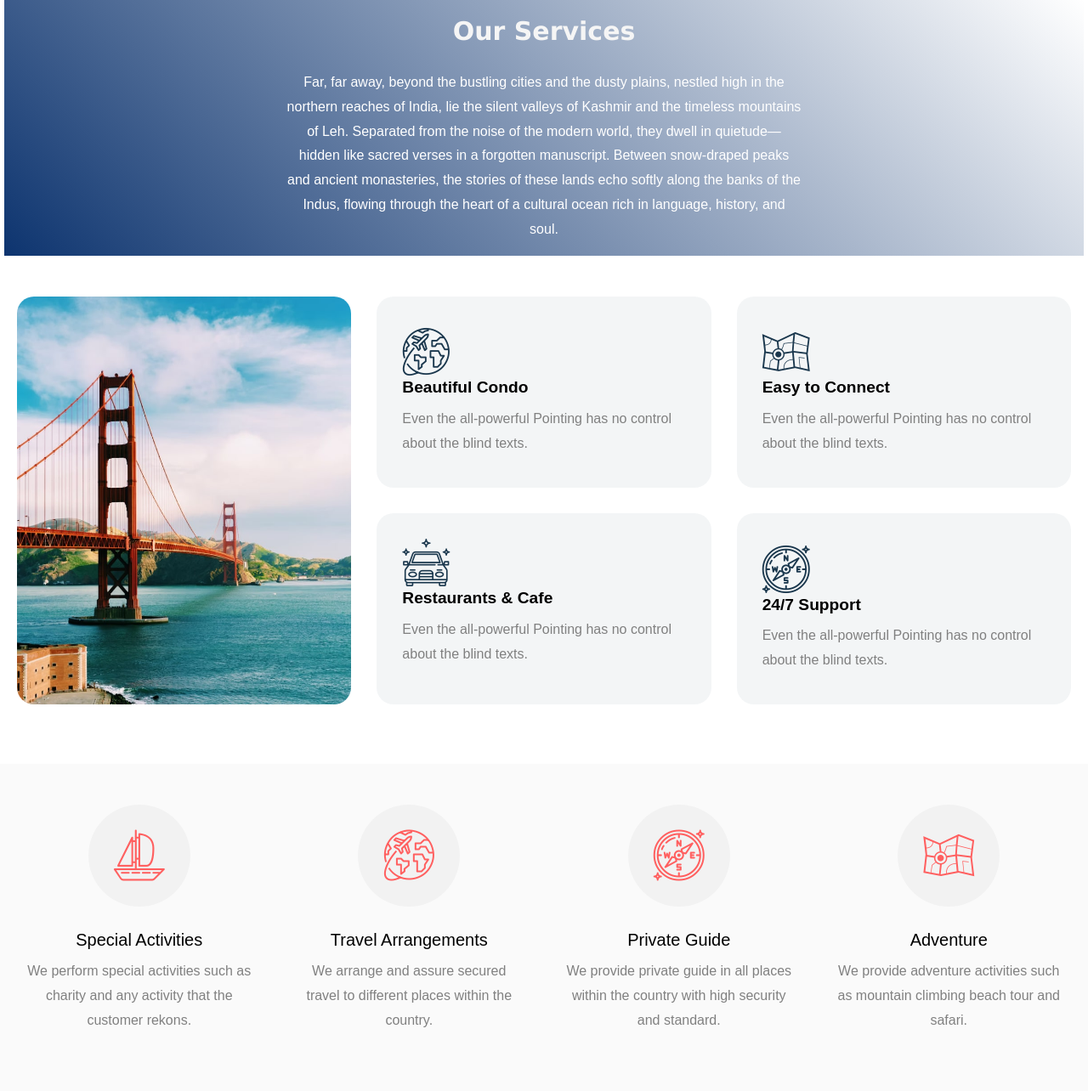
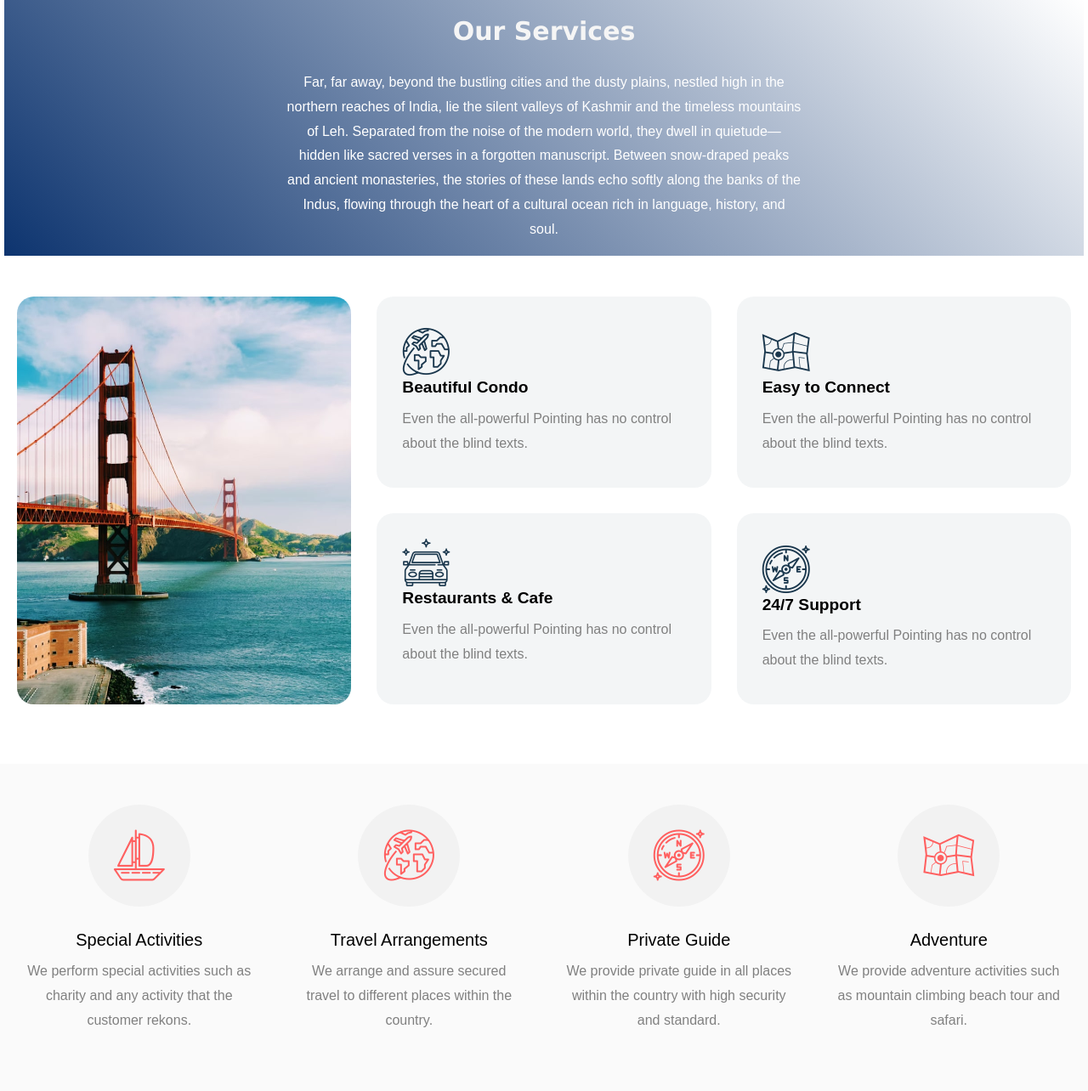
Before and after one commit to iammohdanas/himalayan_edges, a Django app: page / in a window 1280 px wide. Shown: the part 2086-3370 px from the top of the page at 85% size. Run offline with Django 4.2, Linux system fonts and the light colour scheme; data comes from the database, SQL or seed files in the repository; data that the repository does not hold is empty; some libraries are stand-ins or nearby versions; some web fonts are replaced.

Commit message:
tabular mode added + image visiblity maintained

```diff
--- a/mainapp/templates/base.html
+++ b/mainapp/templates/base.html
@@ -95,7 +95,7 @@ a{
 
 
 {% with url_name=request.resolver_match.url_name %}
-    <nav class="navbar navbar-expand-lg navbar-dark ftco_navbar bg-dark ftco-navbar-light" id="ftco-navbar">
+    <nav class="navbar navbar-expand-xl navbar-dark ftco_navbar bg-dark ftco-navbar-light" id="ftco-navbar">
       <div class="container topnavbar">
         <img class="logo-navbar" src="{%static 'images/icons/himalayan_logo.png' %}" alt="">
         <a class="navbar-brand d-none d-md-block" href="{% url 'home' %}">Himalayan Edges</a>
--- a/mainapp/templates/index.html
+++ b/mainapp/templates/index.html
@@ -162,6 +162,11 @@ a {
     }
     .media-1 img {
     border-radius: 20px;
+}
+.feature-img-bg {
+  background-size: cover;
+  background-position: center center;
+  min-height: 250px; /* Ensures visibility on mobile */
 }
     </style>
    <section class="home-slider owl-carousel">
@@ -367,7 +372,7 @@ a {
           </div>
         </div>
         <div class="row align-items-stretch">
-          <div class="col-lg-4 order-lg-1">
+          <div class="col-12 col-sm-6 col-lg-4 order-lg-1 mb-4 mb-lg-0">
             <div class="h-100"><div class="frame h-100"><div class="feature-img-bg h-100" style="background-image: url({% static 'images/hero-slider-1.jpg' %});"></div></div></div>
           </div>
 
```
